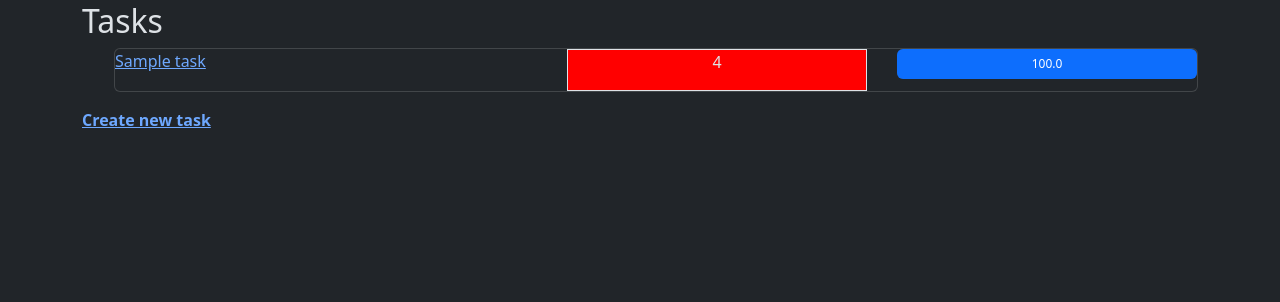
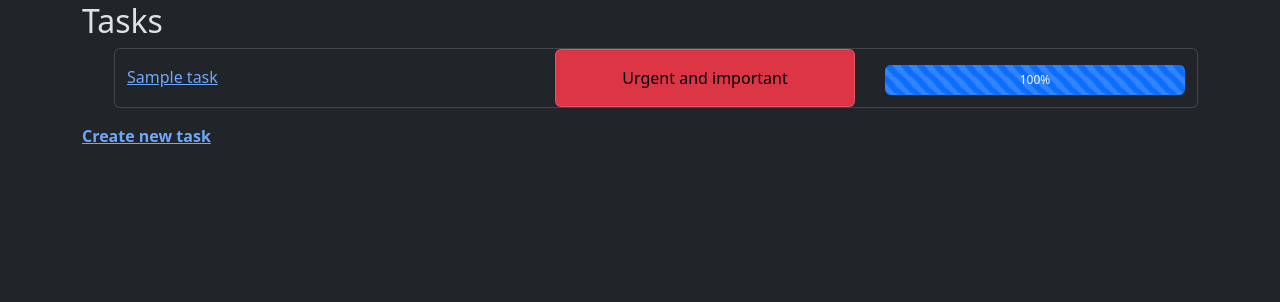
Before and after one commit to TheanhPhung/TodoList, a Django app: page / in a window 1280 px wide. Shown: the part 44-346 px from the top of the page. Run offline with Django 5.2, Linux system fonts and the light colour scheme; tables that the repository leaves empty hold one stand-in row (values such as "Sample post"); some libraries are stand-ins or nearby versions.

Commit message:
Commit before merge to main branch

```diff
--- a/todolist/templates/todolist/create_task.html
+++ b/todolist/templates/todolist/create_task.html
@@ -16,7 +16,7 @@
 	<form method="POST">
 		{% csrf_token %}
 		{{ form.as_p }}
-		<input type="submit" value="Create">
+		<input class="btn btn-success" type="submit" value="Create">
 	</form>
 </div>
 {% endblock %}
--- a/todolist/templates/todolist/index.html
+++ b/todolist/templates/todolist/index.html
@@ -8,23 +8,33 @@
 	<ul>
 	{% for task in tasks %}
 	<li class="card mt-2">
-		<div class="d-flex flex-row justify-content-between">
-			<div class="flex-item">
+		<div class="container d-flex flex-row justify-content-between">
+			<div class="flex-item mt-3">
 				<a href="{% url 'task' task.id %}">{{ task }}</a>
 			</div>
 
 			<div class="flex-item">
 				<div class="d-flex flex-row justify-content-end">
-					<div class="flex-item" style="border:solid 1px; width:300px; background-color:red">
-						<p class="text-center">{{ task.priority }}</p>
+					<div class="flex-item card
+						{% if task.priority == 4 %}
+							bg-danger
+						{% elif task.priority == 3 %}
+							bg-warning
+						{% elif task.priority == 2 %}
+							bg-success
+						{% else %}
+							bg-light
+						{% endif %}
+						" style="width:300px; color: black">
+						<p class="mt-3 text-center">{{ task.get_priority_display }}</p>
 					</div>
 
 					<div class="flex-item" style="width:30px"></div>
 
-					<div class="flex-item">
+					<div class="flex-item mt-3">
 						{% comment %}Progress-bar{% endcomment %}
 						<div class="progress" style="width:300px; height:30px">
-							<div class="progress-bar" style="width:{{ task.estimated_progress }}%">{{ task.estimated_progress }}</div>
+							<div class="progress-bar progress-bar-striped progress-bar-animated" style="width:{{ task.estimated_progress }}%">{{ task.estimated_progress|floatformat:0 }}%</div>
 						</div>
 					</div>
 				</div>
--- a/todolist/templates/todolist/subtasks.html
+++ b/todolist/templates/todolist/subtasks.html
@@ -10,7 +10,7 @@
 		<li class="container card mt-2">
 		<div class="d-flex flex-row justify-content-between">
 			<div class="flex-item mt-1">
-				<p><a href="{% url 'update_subtask' subtask.id %}">{{ subtask.name }} - {{ subtask.progress_score }}</a></p>
+				<p><a href="{% url 'update_subtask' subtask.id %}">{{ subtask.name }}</a></p>
 			</div>
 			<div class="flex-item row">
 				<div class="col-auto">
--- a/todolist/templates/todolist/task.html
+++ b/todolist/templates/todolist/task.html
@@ -7,11 +7,11 @@
 	<p><strong>Create at: </strong>{{ task.create_at }}</p>
 	<p><strong>Deadline: </strong>{{ task.deadline }}</p>
 	<p><strong>Description: </strong>{{ task.description }}</p>
-	<p><strong>Status: </strong>{{ task.status }}</p>
-	<p><strong>Priority: </strong>{{ task.priority }}</p>
+	<p><strong>Status: </strong>{{ task.get_status_display }}</p>
+	<p><strong>Priority: </strong>{{ task.get_priority_display }}</p>
 
 	<div class="progress mb-3" style="width:300px; height:30px">
-		<div class="progress-bar" style="width:{{ task.estimated_progress }}%">{{ task.estimated_progress|floatformat:2 }}%</div>
+		<div class="progress-bar" style="width:{{ task.estimated_progress }}%">{{ task.estimated_progress|floatformat:0 }}%</div>
 	</div>
 
 	<p><a href="{% url 'subtasks' task.id %}">Subtasks List</a></p>
```
